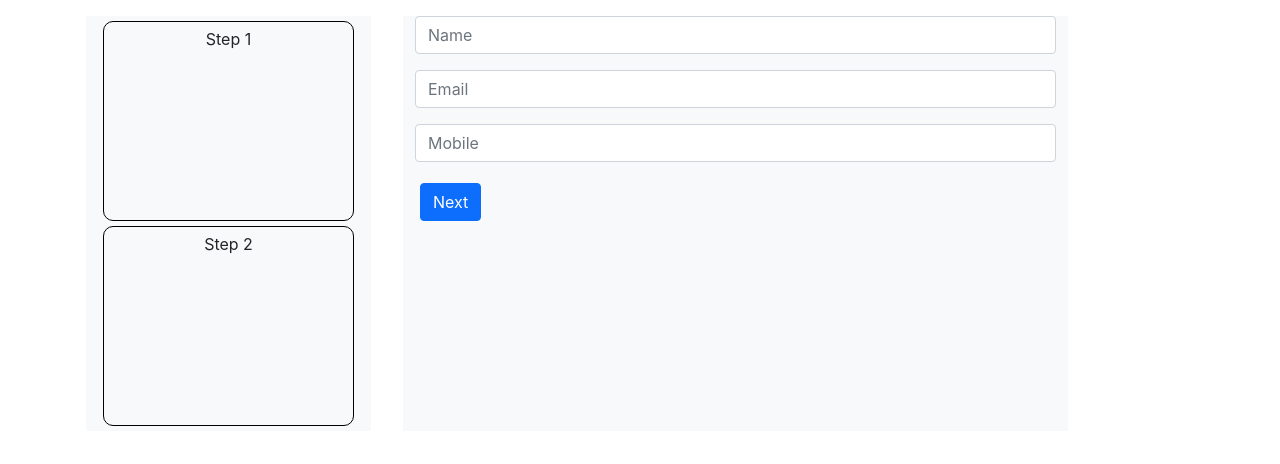
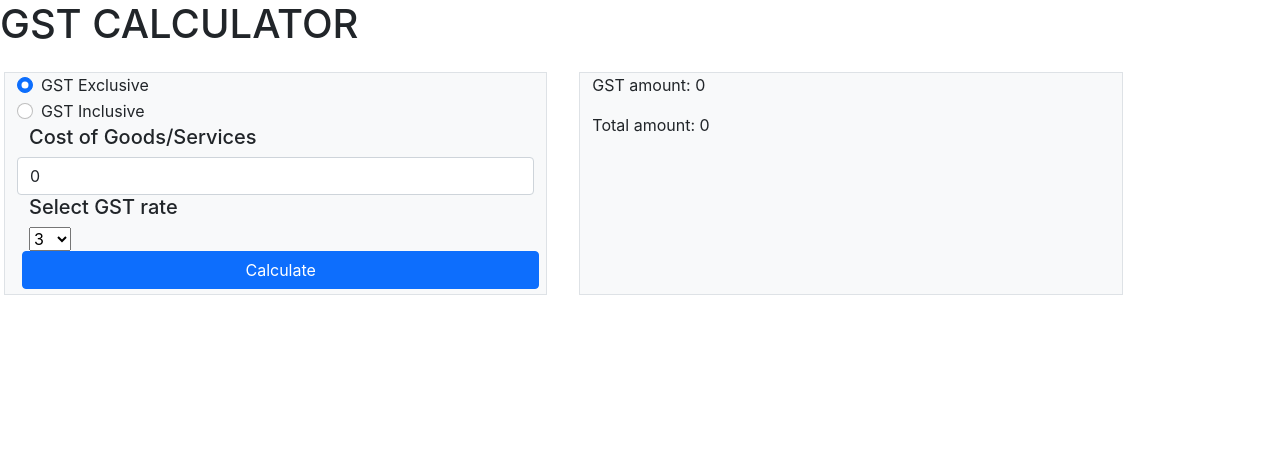
Before and after one commit to gaurav-19/template, a React (Create React App) app: page / in a window 1280 px wide. Shown: the top 464 px of the page. Built offline with nearby package versions, Linux system fonts and the light colour scheme.

Commit message:
GST calculator

```diff
--- a/src/App.js
+++ b/src/App.js
@@ -3,11 +3,12 @@ import './App.scss';
 import NewMain from './components/new-main/NewMain';
 import MainComponent from './components/main/MainComponent';
 import NonDisclosureAgreement from './components/NonDisclosureAgreement/NonDisclosureAgreement';
+import GstCalculator from './gst-calculator/gstCalculator';
 
 function App() {
   return (
     <div>
-      <NewMain />
+      <GstCalculator />
     </div>
   );
 }
--- /dev/null
+++ b/src/gst-calculator/gstCalculator.js
@@ -0,0 +1,75 @@
+import React from "react";
+
+function GstCalculator() {
+    // used to calculate GST
+    const [gst, setGst] = React.useState("gstExclusive");
+    const [cost, setCost] = React.useState(0);
+    const [rate, setRate] = React.useState(3);
+
+    // used for showing results
+    const [gstCost, setGstCost] = React.useState(0);
+    const [totalCost, setTotalCost] = React.useState(0);
+
+    function calculateGST() {
+        var gstAmount = 0;
+        var totalAmount = 0;
+
+        if (gst === "gstExclusive") {
+            totalAmount = cost * (1 + rate / 100);
+            gstAmount = totalAmount - cost;
+        }
+        else {
+            totalAmount = cost / (1 + rate / 100);
+            gstAmount = cost - totalAmount;
+        }
+
+        setGstCost(gstAmount);
+        setTotalCost(totalAmount);
+    };
+
+    return (
+        <form>
+            <div className="row">
+                <h1>GST CALCULATOR</h1>
+
+                <div className="border row col-md-5 m-3 bg-light">
+                    {/* GST Inclusive/Exclusive */}
+                    <div className="form-check form-check-inline">
+                        <input className="form-check-input" type="radio" name="inlineRadio" value="gstExclusive" checked={gst === "gstExclusive"} onChange={e => setGst(e.target.value)} />GST Exclusive
+                    </div>
+                    <div className="form-check form-check-inline" >
+                        <input className="form-check-input" type="radio" name="inlineRadio" value="gstInclusive" checked={gst === "gstInclusive"} onChange={e => setGst(e.target.value)} />GST Inclusive
+                    </div>
+
+                    {/* Cost of goods/services */}
+                    <h5>Cost of Goods/Services</h5>
+                    <input type="number" className="form-control"
+                        value={cost} onChange={e => setCost(e.target.value)} />
+
+                    {/* GST rate */}
+                    <h5>Select GST rate</h5>
+                    <div>
+                        <select
+                            value={rate}
+                            onChange={e => setRate(e.target.value)}>
+                            <option value="3">3</option>
+                            <option value="5">5</option>
+                            <option value="12">12</option>
+                            <option value="18">18</option>
+                            <option value="28">28</option>
+                        </select>
+                    </div>
+                    <button type="button" className="btn btn-primary" onClick={calculateGST}>Calculate</button>
+                </div>
+
+                {/* result */}
+                <div className="border col-md-5 m-3 bg-light">
+                    <p>GST amount: {gstCost}</p>
+                    <p>Total amount: {totalCost}</p>
+                </div>
+            </div>
+        </form>
+    );
+};
+
+export default GstCalculator;
```
